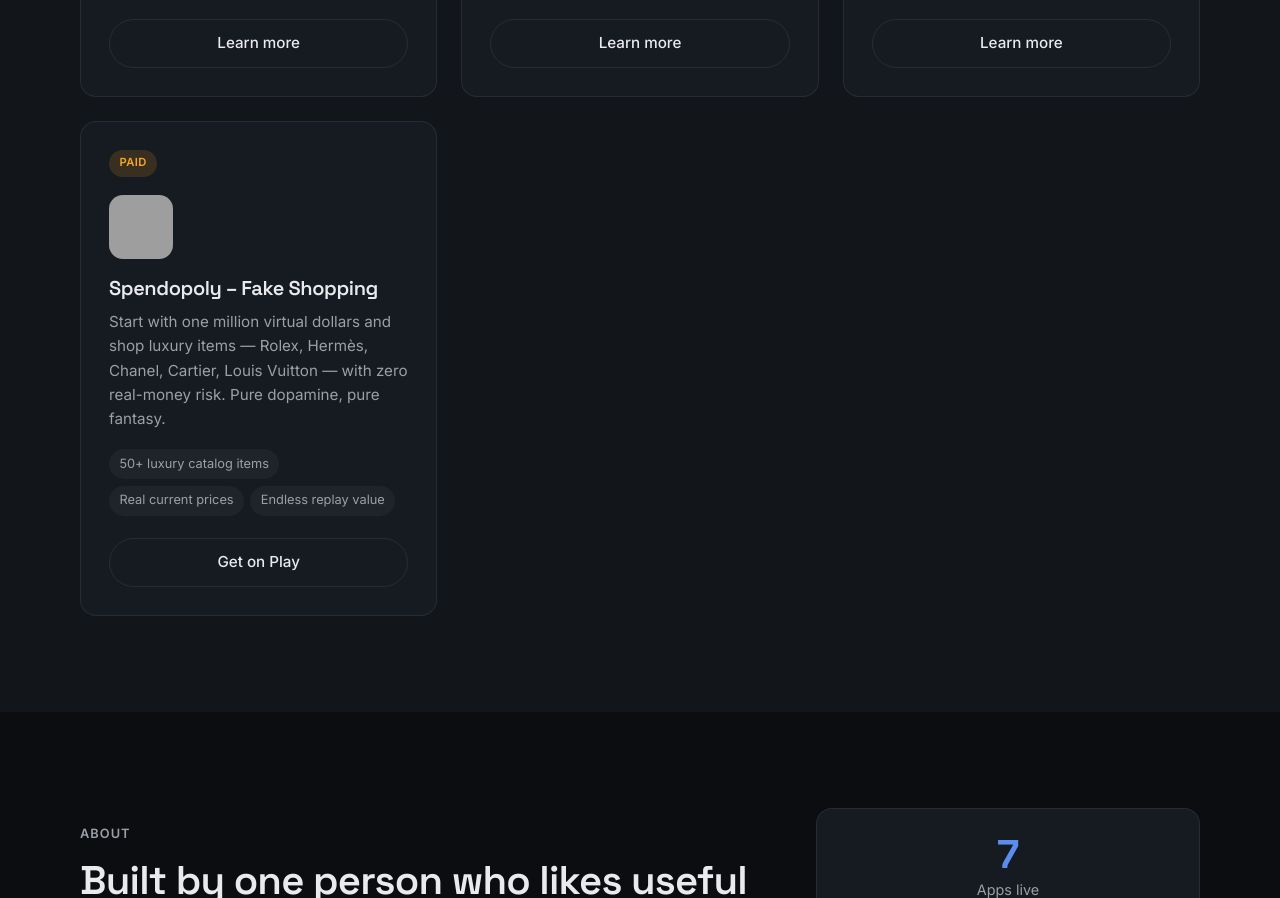
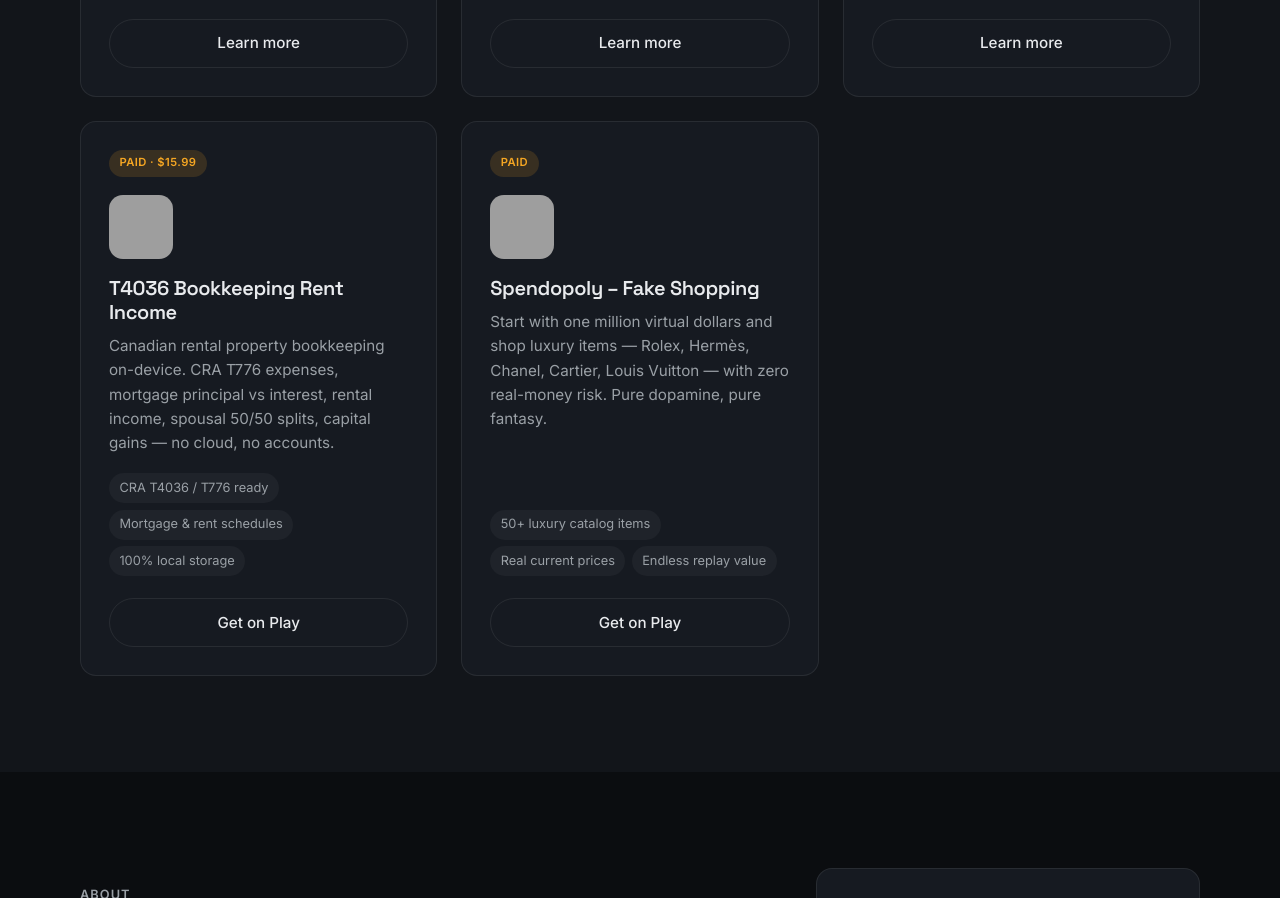
Before and after one commit to berlongames/mdseo-website, a plain HTML site: page index.html in a window 1280 px wide. Shown: the part 1902-2800 px from the top of the page. Drawn offline with Linux system fonts and the light colour scheme; grey boxes are pictures that could not be loaded.

Commit message:
Add T4036 Bookkeeping Rent Income to portfolio

```diff
--- a/index.html
+++ b/index.html
@@ -70,7 +70,7 @@
         <div class="section-header">
           <p class="eyebrow">Portfolio</p>
           <h2>Apps on Google Play</h2>
-          <p>Seven focused experiences. Built for people who like things that do one job well.</p>
+          <p>Eight focused experiences. Built for people who like things that do one job well.</p>
         </div>
 
         <div class="apps-grid">
@@ -129,6 +129,15 @@
           </article>
 
           <article class="app-card">
+            <div class="app-badge paid">Paid · $15.99</div>
+            <img class="app-icon-img" src="https://play-lh.googleusercontent.com/P84i1dxyH1MkM6kQARsW8BRZqr8C7AAF3nlWS8WqzTKmxvwyUtSrJ6iARS1bMDsL2UrdiQRnk02prVn3CA25xw=s256-rw" alt="T4036 Bookkeeping Rent Income icon" width="64" height="64">
+            <h3>T4036 Bookkeeping Rent Income</h3>
+            <p class="app-desc">Canadian rental property bookkeeping on-device. CRA T776 expenses, mortgage principal vs interest, rental income, spousal 50/50 splits, capital gains — no cloud, no accounts.</p>
+            <ul class="app-features"><li>CRA T4036 / T776 ready</li><li>Mortgage & rent schedules</li><li>100% local storage</li></ul>
+            <a href="https://play.google.com/store/apps/details?id=com.aistudio.rentcalc.caeqy" class="btn btn-outline" target="_blank" rel="noopener">Get on Play</a>
+          </article>
+
+          <article class="app-card">
             <div class="app-badge paid">Paid</div>
             <img class="app-icon-img" src="https://play-lh.googleusercontent.com/jFb7T2LSfTXAyxpKGsgS2pp-0DpWDofnwbedBaHBmZxvUNOwcu_dfRa7HjiVNwVQU6quEPgeVCDzscgBCiUDRA=s256-rw" alt="Spendopoly Fake Shopping icon" width="64" height="64">
             <h3>Spendopoly – Fake Shopping</h3>
@@ -150,7 +159,7 @@
           <p>Whether it’s the deliberate constraint of only 36 film frames a week, the joy of shooting termites with watermelon seeds, live NVDA prices in the status bar, or editing a PDF without uploading it anywhere — the goal is the same: make something people actually enjoy using.</p>
         </div>
         <div class="about-stats">
-          <div class="stat"><span class="stat-num">7</span><span class="stat-label">Apps live</span></div>
+          <div class="stat"><span class="stat-num">8</span><span class="stat-label">Apps live</span></div>
           <div class="stat"><span class="stat-num">0</span><span class="stat-label">Data collected</span></div>
           <div class="stat"><span class="stat-num">1</span><span class="stat-label">Developer</span></div>
         </div>
```
